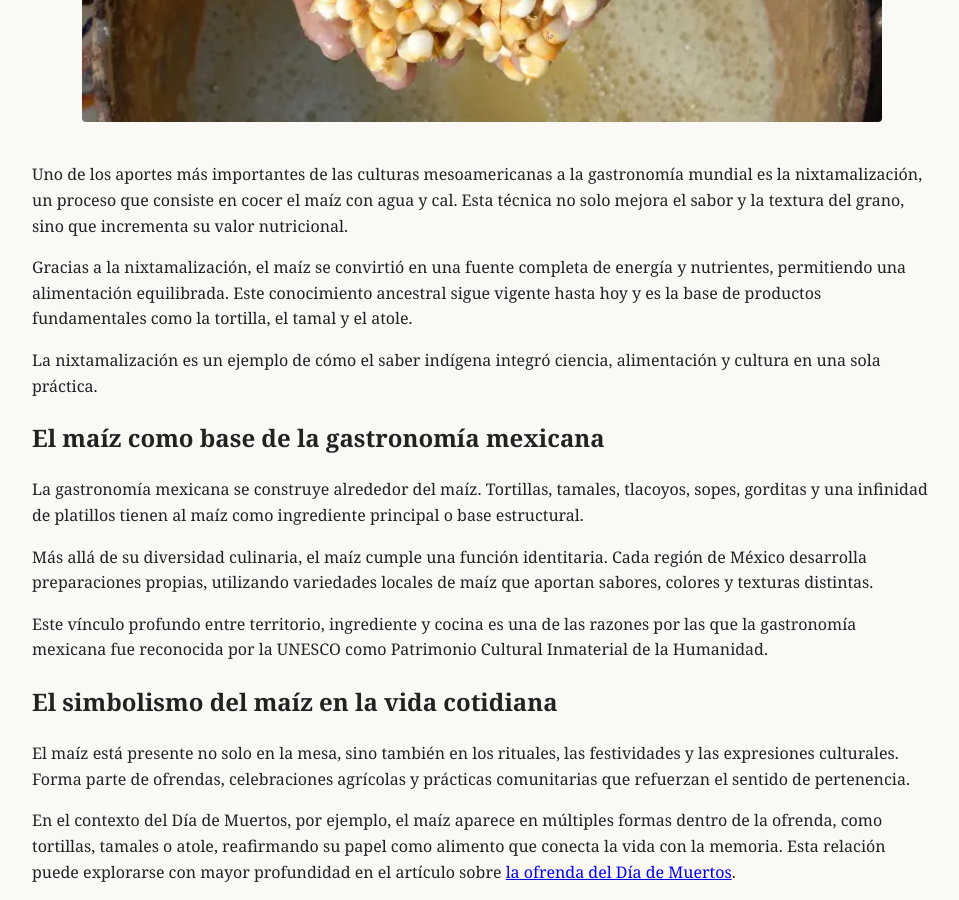
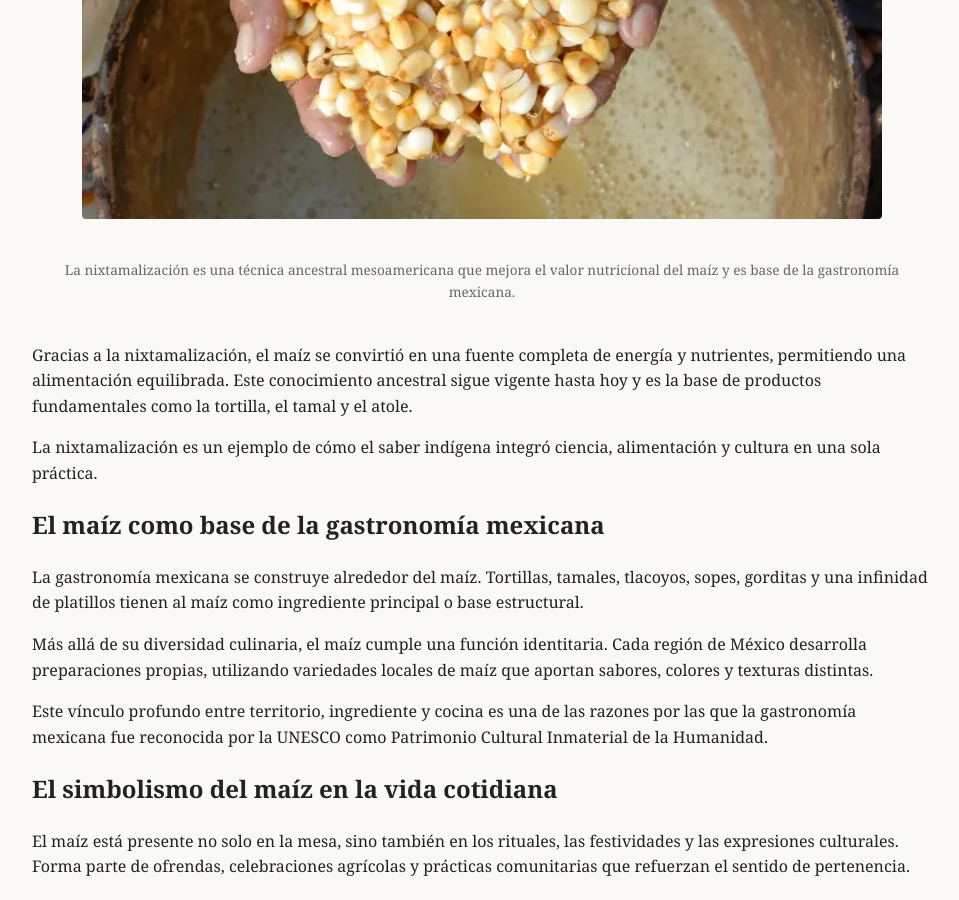
Before and after one commit to elbracamonte/elbracamonte.github.io, a Jekyll site: the page built from _posts/2025-12-12-el-maiz-origen-historia-gastronomia-mexicana.md, in a window 1280 px wide and 900 px high, scrolled down 2066 px. Shown: the whole window, without its empty margins (158-1117 px from the left). Built offline with Jekyll 4.4.1, drawn with Linux system fonts in a browser that asks for light colours.

Commit message:
Update 2025-12-12-el-maiz-origen-historia-gastronomia-mexicana.md

```diff
--- a/_posts/2025-12-12-el-maiz-origen-historia-gastronomia-mexicana.md
+++ b/_posts/2025-12-12-el-maiz-origen-historia-gastronomia-mexicana.md
@@ -29,9 +29,16 @@
 
 ## La nixtamalización: una herencia cultural clave
 
-![Nixtamalización del maíz con agua y cal](/assets/img/gastronomia/nixtamalizacion-del-maiz.webp)
+Uno de los aportes más importantes de las culturas mesoamericanas a la gastronomía mundial es la nixtamalización, un proceso que consiste en cocer el maíz con agua y cal. Esta técnica no solo mejora el sabor y la textura del grano, sino que incrementa su valor nutricional.
 
-Uno de los aportes más importantes de las culturas mesoamericanas a la gastronomía mundial es la nixtamalización, un proceso que consiste en cocer el maíz con agua y cal. Esta técnica no solo mejora el sabor y la textura del grano, sino que incrementa su valor nutricional.
+<figure>
+  <img
+    src="/assets/img/gastronomia/nixtamalizacion-del-maiz.webp"
+    alt="Proceso de nixtamalización del maíz con agua y cal">
+  <figcaption>
+    La nixtamalización es una técnica ancestral mesoamericana que mejora el valor nutricional del maíz y es base de la gastronomía mexicana.
+  </figcaption>
+</figure>
 
 Gracias a la nixtamalización, el maíz se convirtió en una fuente completa de energía y nutrientes, permitiendo una alimentación equilibrada. Este conocimiento ancestral sigue vigente hasta hoy y es la base de productos fundamentales como la tortilla, el tamal y el atole.
 
```
